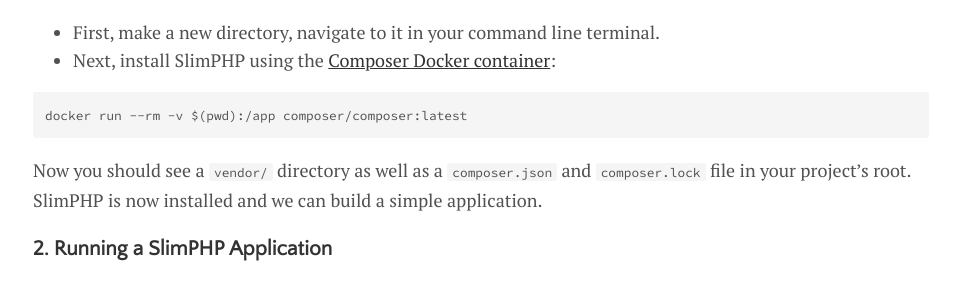
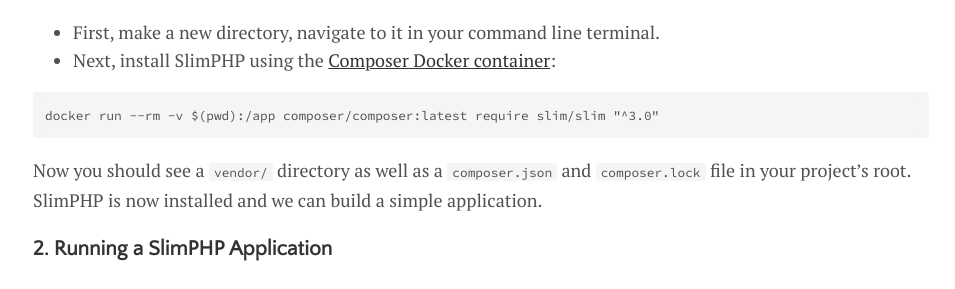
Before and after one commit to shiphp/site, a Jekyll site: the page built from _posts/2017-11-05-slimphp-docker.md, in a window 1280 px wide and 900 px high, scrolled down 602 px. Shown: the part 153-442 px from the top of the window, without its empty margins (159-1114 px from the left). Built offline with Jekyll 4.4.1, drawn with Linux system fonts in a browser that asks for light colours; nearby versions of some CDN libraries.

Commit message:
Update 2017-11-05-slimphp-docker.md

````diff
--- a/_posts/2017-11-05-slimphp-docker.md
+++ b/_posts/2017-11-05-slimphp-docker.md
@@ -26,7 +26,7 @@
 container](https://www.shiphp.com/blog/2017/composer-php-docker):
 
 ```
-docker run --rm -v $(pwd):/app composer/composer:latest
+docker run --rm -v $(pwd):/app composer/composer:latest require slim/slim "^3.0"
 ```
 
 Now you should see a `vendor/` directory as well as a `composer.json` and
````
